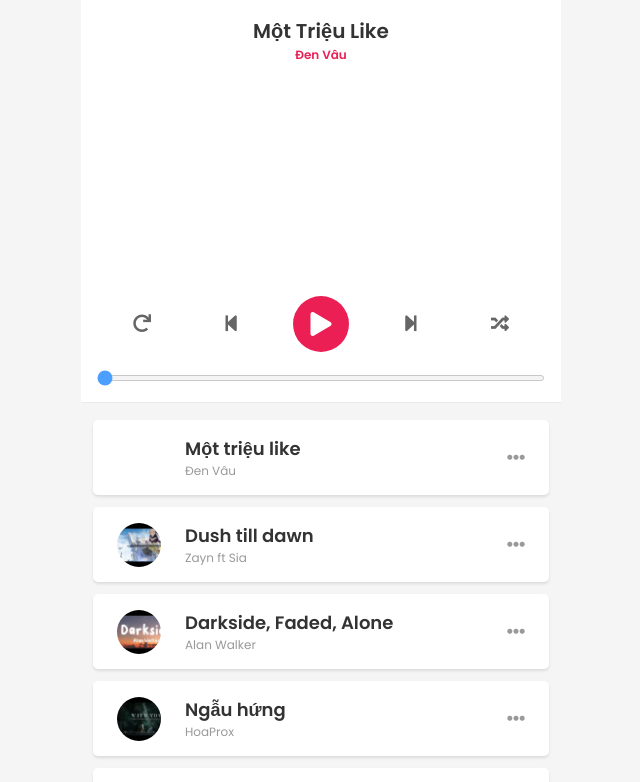
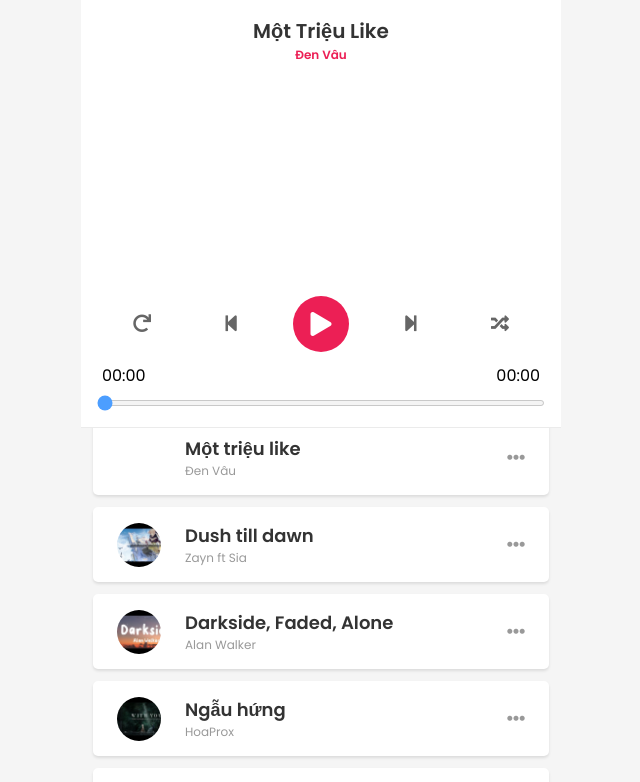
Before and after one commit to huyenxuan/web-music, a plain HTML site: page index.html in a window 1280 px wide. Shown: the top 782 px of the page, without its empty margins (319-959 px from the left). Drawn offline with Linux system fonts and the light colour scheme.

Commit message:
update time music

```diff
--- a/index.html
+++ b/index.html
@@ -51,6 +51,19 @@
                 </div>
             </div>
 
+            <!-- time -->
+            <div class="time">
+                <div class="countdownTime">
+                    <div class="minutes">00</div>
+                    <span>:</span>
+                    <div class="seconds">00</div>
+                </div>
+                <div class="endTime">
+                    <div class="minutes">00</div>
+                    <span>:</span>
+                    <div class="seconds">00</div>
+                </div>
+            </div>
             <input id="progress" class="progress" type="range" value="0" step="0.1" min="0" max="100">
 
             <audio id="audio" src=""></audio>
--- a/script.js
+++ b/script.js
@@ -31,6 +31,10 @@ const btnRepeat = $('.btn-repeat');
 const progress = $('#progress');
 
 const btnPlay = $('.btn-toggle-play');
+const minutes = $('.countdownTime .minutes');
+const seconds = $('.countdownTime .seconds');
+const minutesAll = $('.endTime .minutes');
+const secondsAll = $('.endTime .seconds');
 
 // api music
 const app = {
@@ -191,8 +195,20 @@ const app = {
             if (audio.duration) {
                 const progressPercent = curTime / audio.duration * 100;
                 progress.value = progressPercent;
+
+                // hiện thời lượng bài hát
+                let minuteAll = Math.floor(audio.duration / 60);
+                minutesAll.innerText = minuteAll < 10 ? '0' + minuteAll : minuteAll;
+                const secondAll = Math.floor(audio.duration % 60);
+                console.log(Math.floor(audio.duration % 60))
+                secondsAll.innerText = secondAll < 10 ? '0' + secondAll : secondAll;
             }
 
+            // hiện tgian hiện tại bài hát
+            let minute = Math.floor(curTime / 60);
+            minutes.innerText = minute < 10 ? '0' + minute : minute;
+            let second = Math.floor(curTime % 60);
+            seconds.innerText = second < 10 ? '0' + second : second;
         }
 
         // xử lý khi tua khi tua
@@ -268,6 +284,8 @@ const app = {
         cdThumb.style.background = `url('${this.curSong.image}')`
         audio.src = this.curSong.path;
 
+
+
         console.log(heading, cdThumb, audio);
     },
 
--- a/style.css
+++ b/style.css
@@ -112,6 +112,16 @@ header h2 {
     background-color: var(--primary-color);
 }
 
+.time {
+    width: 100%;
+    display: flex;
+    justify-content: space-between;
+    padding: 0 5px;
+}
+.time .countdownTime,
+.time .endTime {
+    display: flex;
+}
 .progress {
     width: 100%;
     /* -webkit-appearance: none; */
```
